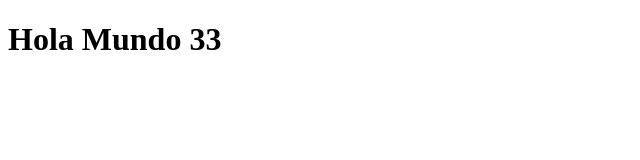
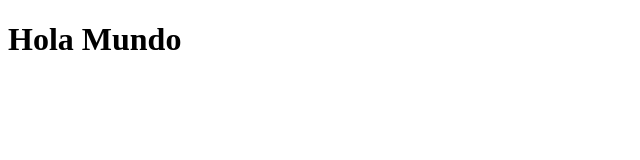
Before and after one commit to Henry890/Henry890.github.io, a website: page index.html in a window 1280 px wide. Shown: the full height of the page, 0-640 px from the left. Drawn offline with Linux system fonts and the light colour scheme.

Commit message:
commit 4

```diff
--- a/index.html
+++ b/index.html
@@ -6,6 +6,6 @@
     <title>Hola Mundo</title>
 </head>
 <body>
-    <h1>Hola Mundo 33</h1>
+    <h1>Hola Mundo</h1>
 </body>
 </html>
```
